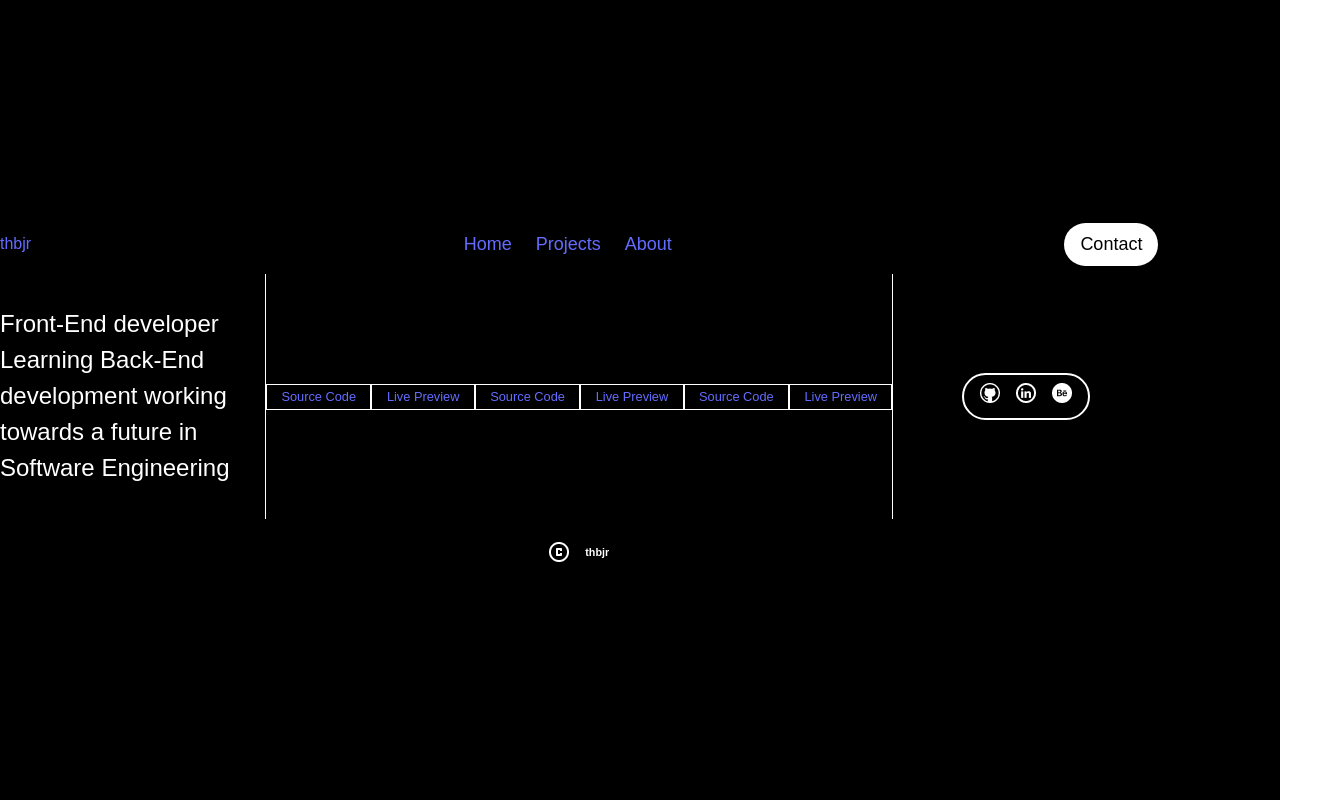
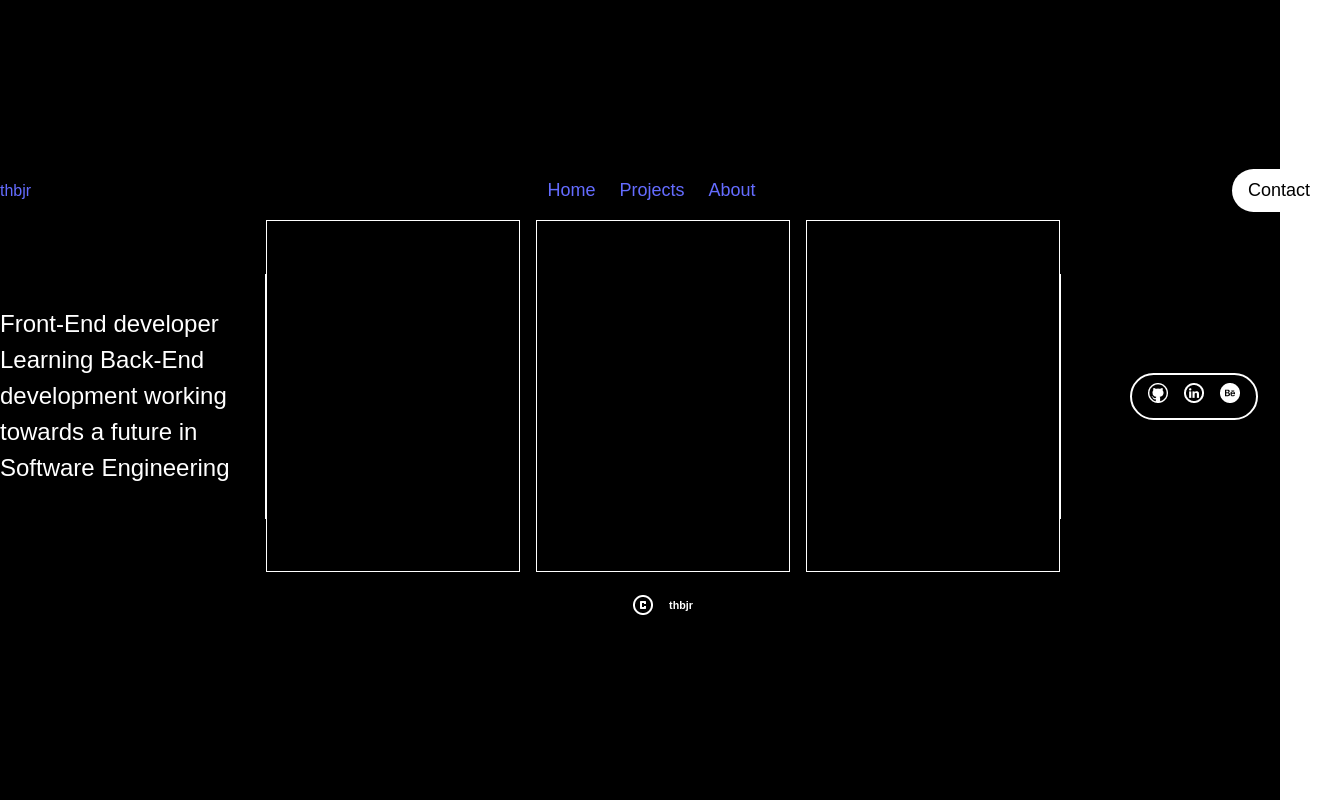
Before and after one commit to Thato-Hopolang/thbjr, a React (Vite) app in the folder thbjr/: page / in a window 1280 px wide. Shown: the whole page, 1326 px wide, since content can reach past the window. Built offline with nearby package versions, Linux system fonts and the light colour scheme.

Commit message:
Modifies component/s: - Project
Modifies style/s:
- Project

```diff
--- a/thbjr/src/Components/Projects/Project.css
+++ b/thbjr/src/Components/Projects/Project.css
@@ -1,12 +1,22 @@
 .project-container {
   display: flex;
-  justify-content: space-between;
   align-items: center;
+  gap: 1rem;
 }
 
 .project {
-  max-width: 15.75rem;
-  max-height: 21.875rem;
+  width: 15.75rem;
+  height: 21.875rem;
+  border: 1px solid #fff;
+  display: flex;
+  align-items: center;
+  justify-content: center;
+}
+
+.optionsholder {
+  visibility: hidden;
+  display: flex;
+  gap: 0.5rem;
 }
 
 .btn-code, .btn-live {
--- a/thbjr/src/Components/Projects/Project.jsx
+++ b/thbjr/src/Components/Projects/Project.jsx
@@ -18,12 +18,10 @@ export default Project
 function ProjectTile() {
   return (
     <div className="project">
-
       <div className="optionsholder">
       <ProjectOption className={"btn-code"} text={"Source Code"}/>
       <ProjectOption className={"btn-live"} text={"Live Preview"}/>
       </div>
-
     </div>
   )
 }
```
